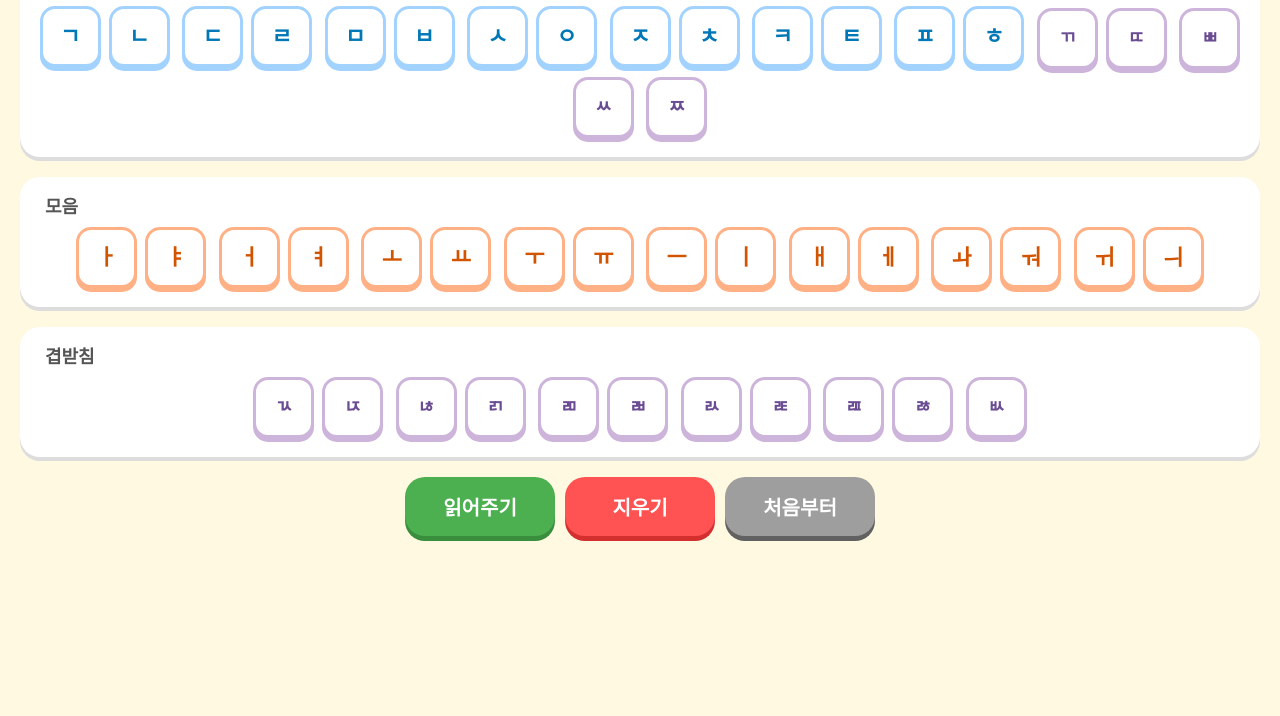
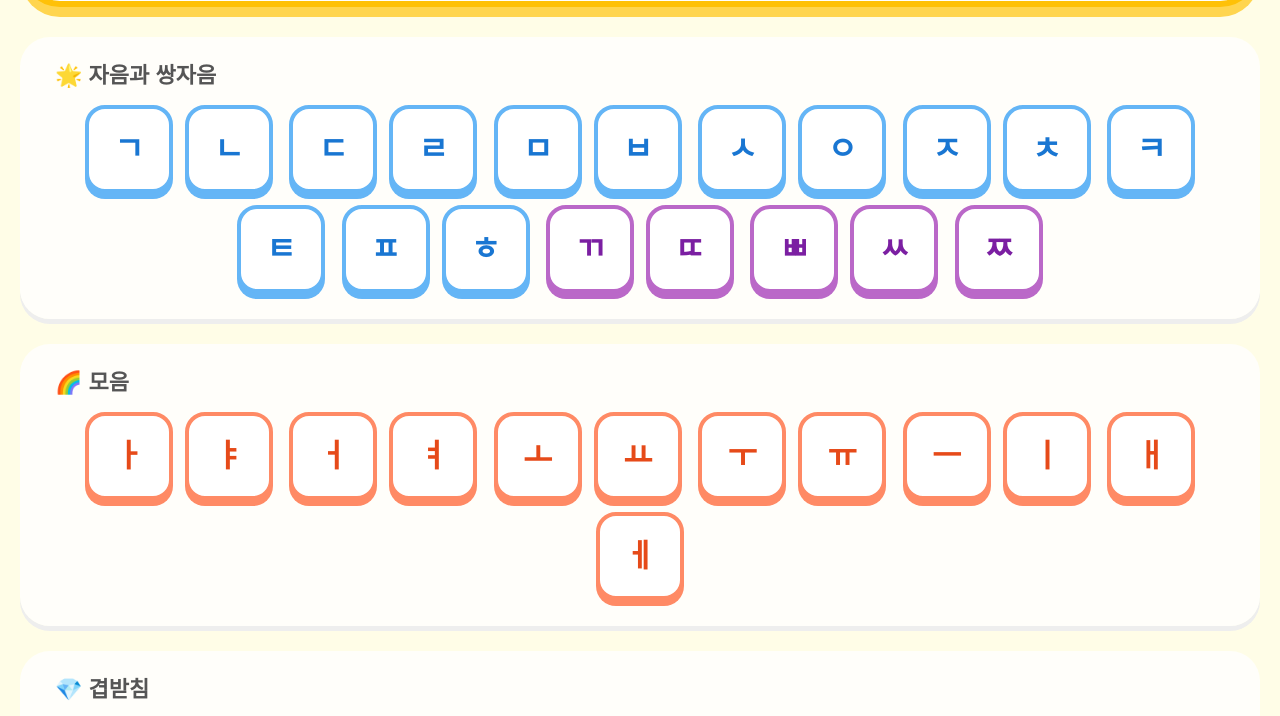
Before and after one commit to rkdusl0727-beep/eojin-hangul1, a plain HTML site: page index.html in a window 1280 px wide. Shown: the part 215-931 px from the top of the page. Before the commit the page ends 800 px from the top, so only its background shows below. Drawn offline with Linux system fonts and the light colour scheme.

Commit message:
Update index.html

```diff
--- a/index.html
+++ b/index.html
@@ -3,34 +3,40 @@
 <head>
     <meta charset="UTF-8">
     <meta name="viewport" content="width=device-width, initial-scale=1.0, maximum-scale=1.0, user-scalable=no">
-    <title>어진반 한글 조합 놀이</title>
+    <title>어진반 한글 놀이터</title>
     <script src="https://unpkg.com/hangul-js"></script>
     <style>
-        body { font-family: 'Apple SD Gothic Neo', 'Malgun Gothic', sans-serif; text-align: center; background-color: #FFF9E1; margin: 0; padding: 20px; touch-action: manipulation; overflow-x: hidden; }
-        #display { font-size: 70px; min-height: 100px; background: white; border-radius: 30px; display: flex; align-items: center; justify-content: center; margin-bottom: 20px; box-shadow: 0 8px 0 #FFD700; border: 5px solid #FFCC00; padding: 10px; color: #333; }
-        .section-title { font-size: 18px; font-weight: bold; color: #555; margin-bottom: 5px; text-align: left; padding-left: 10px; }
-        .group { margin-bottom: 20px; padding: 15px; background: white; border-radius: 20px; box-shadow: 0 4px 0 #ddd; }
-        .btn { display: inline-block; width: 55px; height: 55px; line-height: 55px; margin: 4px; font-size: 22px; font-weight: bold; background: #fff; border: 3px solid #eee; border-radius: 15px; cursor: pointer; transition: 0.1s; user-select: none; box-shadow: 0 4px 0 #eee; }
-        .btn:active { transform: translateY(4px); box-shadow: none; }
-        /* 자음: 파랑 계열 */
-        .consonant { border-color: #A2D2FF; color: #0077B6; box-shadow: 0 4px 0 #A2D2FF; }
-        /* 모음: 주황 계열 */
-        .vowel { border-color: #FFB085; color: #D35400; box-shadow: 0 4px 0 #FFB085; }
-        /* 쌍자음/겹받침: 보라 계열 */
-        .double { border-color: #CDB4DB; color: #6A4C93; box-shadow: 0 4px 0 #CDB4DB; font-size: 18px; }
-        /* 기능 버튼 */
-        .control-panel { display: flex; justify-content: center; gap: 10px; margin-top: 10px; }
-        .control { padding: 15px 25px; font-size: 20px; font-weight: bold; border-radius: 20px; border: none; cursor: pointer; color: white; flex: 1; max-width: 150px; }
-        .speak { background: #4CAF50; box-shadow: 0 5px 0 #388E3C; }
-        .delete { background: #FF5252; box-shadow: 0 5px 0 #D32F2F; }
-        .reset { background: #9E9E9E; box-shadow: 0 5px 0 #616161; }
+        /* 유아들이 좋아하는 밝고 따뜻한 색감 적용 */
+        body { font-family: 'Apple SD Gothic Neo', 'Malgun Gothic', sans-serif; text-align: center; background-color: #FFFDE7; margin: 0; padding: 20px; touch-action: manipulation; }
+
+        /* 전자칠판에서도 잘 보이도록 크고 선명한 전광판 */
+        #display { font-size: 100px; min-height: 150px; background: white; border-radius: 40px; display: flex; align-items: center; justify-content: center; margin-bottom: 30px; box-shadow: 0 10px 0 #FFD54F; border: 6px solid #FFC107; padding: 20px; color: #333; font-weight: bold; }
+
+        .section-label { font-size: 22px; font-weight: bold; color: #555; margin-bottom: 10px; text-align: left; padding-left: 15px; }
+        .group { margin-bottom: 25px; padding: 20px; background: rgba(255,255,255,0.8); border-radius: 30px; box-shadow: 0 5px 0 #eee; }
+
+        /* 터치하기 편한 큼직한 버튼 디자인 */
+        .btn { display: inline-block; width: 80px; height: 80px; line-height: 80px; margin: 6px; font-size: 32px; font-weight: bold; background: #fff; border: 4px solid #eee; border-radius: 20px; cursor: pointer; transition: 0.1s; user-select: none; box-shadow: 0 6px 0 #eee; }
+        .btn:active { transform: translateY(6px); box-shadow: none; }
+
+        /* 가독성을 높이기 위한 영역별 색상 구분 */
+        .consonant { border-color: #64B5F6; color: #1976D2; box-shadow: 0 6px 0 #64B5F6; } /* 자음: 시원한 파랑 */
+        .vowel { border-color: #FF8A65; color: #E64A19; box-shadow: 0 6px 0 #FF8A65; } /* 모음: 따뜻한 주황 */
+        .double { border-color: #BA68C8; color: #7B1FA2; box-shadow: 0 6px 0 #BA68C8; } /* 쌍자음/겹받침: 예쁜 보라 */
+
+        /* 기능 버튼: 크고 명확하게 */
+        .control-panel { display: flex; justify-content: center; gap: 20px; margin-top: 20px; }
+        .control { padding: 25px 40px; font-size: 28px; font-weight: bold; border-radius: 30px; border: none; cursor: pointer; color: white; flex: 1; max-width: 250px; transition: 0.2s; }
+        .speak { background: #66BB6A; box-shadow: 0 8px 0 #388E3C; } /* 읽어주기: 초록 */
+        .delete { background: #EF5350; box-shadow: 0 8px 0 #C62828; } /* 지우기: 빨강 */
+        .reset { background: #BDBDBD; box-shadow: 0 8px 0 #757575; } /* 전체삭제: 회색 */
     </style>
 </head>
 <body>
     <div id="display">어진반 글자놀이</div>
 
     <div class="group">
-        <div class="section-title">자음과 쌍자음</div>
+        <div class="section-label">🌟 자음과 쌍자음</div>
         <div class="btn consonant" onclick="add('ㄱ')">ㄱ</div><div class="btn consonant" onclick="add('ㄴ')">ㄴ</div>
         <div class="btn consonant" onclick="add('ㄷ')">ㄷ</div><div class="btn consonant" onclick="add('ㄹ')">ㄹ</div>
         <div class="btn consonant" onclick="add('ㅁ')">ㅁ</div><div class="btn consonant" onclick="add('ㅂ')">ㅂ</div>
@@ -44,19 +50,17 @@
     </div>
 
     <div class="group">
-        <div class="section-title">모음</div>
+        <div class="section-label">🌈 모음</div>
         <div class="btn vowel" onclick="add('ㅏ')">ㅏ</div><div class="btn vowel" onclick="add('ㅑ')">ㅑ</div>
         <div class="btn vowel" onclick="add('ㅓ')">ㅓ</div><div class="btn vowel" onclick="add('ㅕ')">ㅕ</div>
         <div class="btn vowel" onclick="add('ㅗ')">ㅗ</div><div class="btn vowel" onclick="add('ㅛ')">ㅛ</div>
         <div class="btn vowel" onclick="add('ㅜ')">ㅜ</div><div class="btn vowel" onclick="add('ㅠ')">ㅠ</div>
         <div class="btn vowel" onclick="add('ㅡ')">ㅡ</div><div class="btn vowel" onclick="add('ㅣ')">ㅣ</div>
         <div class="btn vowel" onclick="add('ㅐ')">ㅐ</div><div class="btn vowel" onclick="add('ㅔ')">ㅔ</div>
-        <div class="btn vowel" onclick="add('ㅘ')">ㅘ</div><div class="btn vowel" onclick="add('ㅝ')">ㅝ</div>
-        <div class="btn vowel" onclick="add('ㅟ')">ㅟ</div><div class="btn vowel" onclick="add('ㅢ')">ㅢ</div>
     </div>
 
     <div class="group">
-        <div class="section-title">겹받침</div>
+        <div class="section-label">💎 겹받침</div>
         <div class="btn double" onclick="add('ㄳ')">ㄳ</div><div class="btn double" onclick="add('ㄵ')">ㄵ</div>
         <div class="btn double" onclick="add('ㄶ')">ㄶ</div><div class="btn double" onclick="add('ㄺ')">ㄺ</div>
         <div class="btn double" onclick="add('ㄻ')">ㄻ</div><div class="btn double" onclick="add('ㄼ')">ㄼ</div>
@@ -66,9 +70,9 @@
     </div>
 
     <div class="control-panel">
-        <button class="control speak" onclick="speak()">읽어주기</button>
-        <button class="control delete" onclick="del()">지우기</button>
-        <button class="control reset" onclick="reset()">처음부터</button>
+        <button class="control speak" onclick="speak()">또박또박 읽기</button>
+        <button class="control delete" onclick="del()">하나 지우기</button>
+        <button class="control reset" onclick="reset()">전체 지우기</button>
     </div>
 
     <script>
@@ -81,7 +85,7 @@
             update();
         }
         function del() {
-            chars.pop();
+            chars.pop(); // 한 단계씩 지우기 기능
             update();
         }
         function reset() {
@@ -97,7 +101,8 @@
             if(!text || text === "어진반 글자놀이") return;
             const msg = new SpeechSynthesisUtterance(text);
             msg.lang = 'ko-KR';
-            msg.rate = 0.7; // 유아들이 듣기 편한 속도
+            msg.rate = 0.6; // 명확한 발음을 위해 천천히 읽기
+            msg.pitch = 1.2; // 유아들이 좋아하는 밝은 톤
             window.speechSynthesis.speak(msg);
         }
     </script>
```
